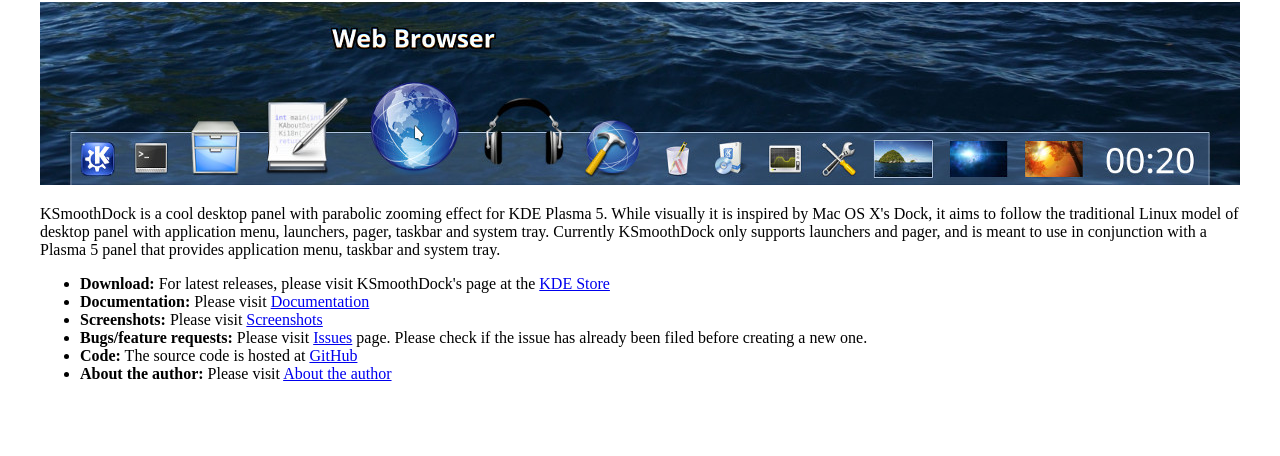
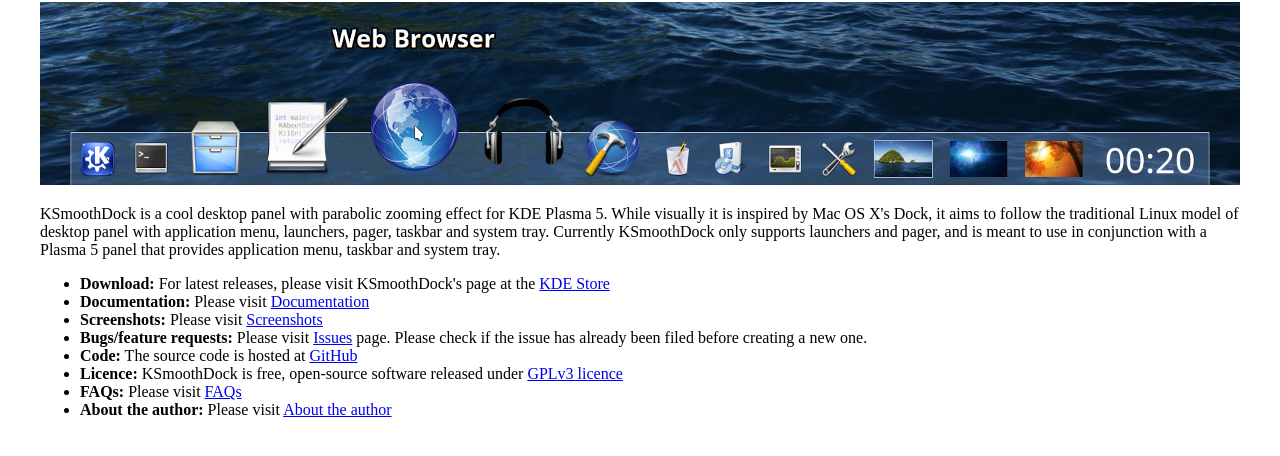
Before and after one commit to dangvd/ksmoothdock, a plain HTML site: page docs/index.html in a window 1280 px wide. Shown: the part 78-534 px from the top of the page. Drawn offline with Linux system fonts and the light colour scheme.

Commit message:
Adds licence and FAQs to the homepage

```diff
--- a/docs/index.html
+++ b/docs/index.html
@@ -56,11 +56,20 @@ KSmoothDock is a cool desktop panel with parabolic zooming effect for KDE Plasma
 </li>
 
 <li>
+<b>Licence:</b> KSmoothDock is free, open-source software released under <a
+href="https://www.gnu.org/licenses/gpl-3.0.en.html">GPLv3 licence</a>
+</li>
+
+<li>
+<b>FAQs:</b> Please visit <a
+href="https://github.com/dangvd/ksmoothdock/wiki/FAQs">FAQs</a>
+</li>
+
+<li>
 <b>About the author:</b> Please visit
 <a href="https://github.com/dangvd/ksmoothdock/wiki/About-the-author">About
 the author</a>
 </li>
-
 
 </ul>
 
```
